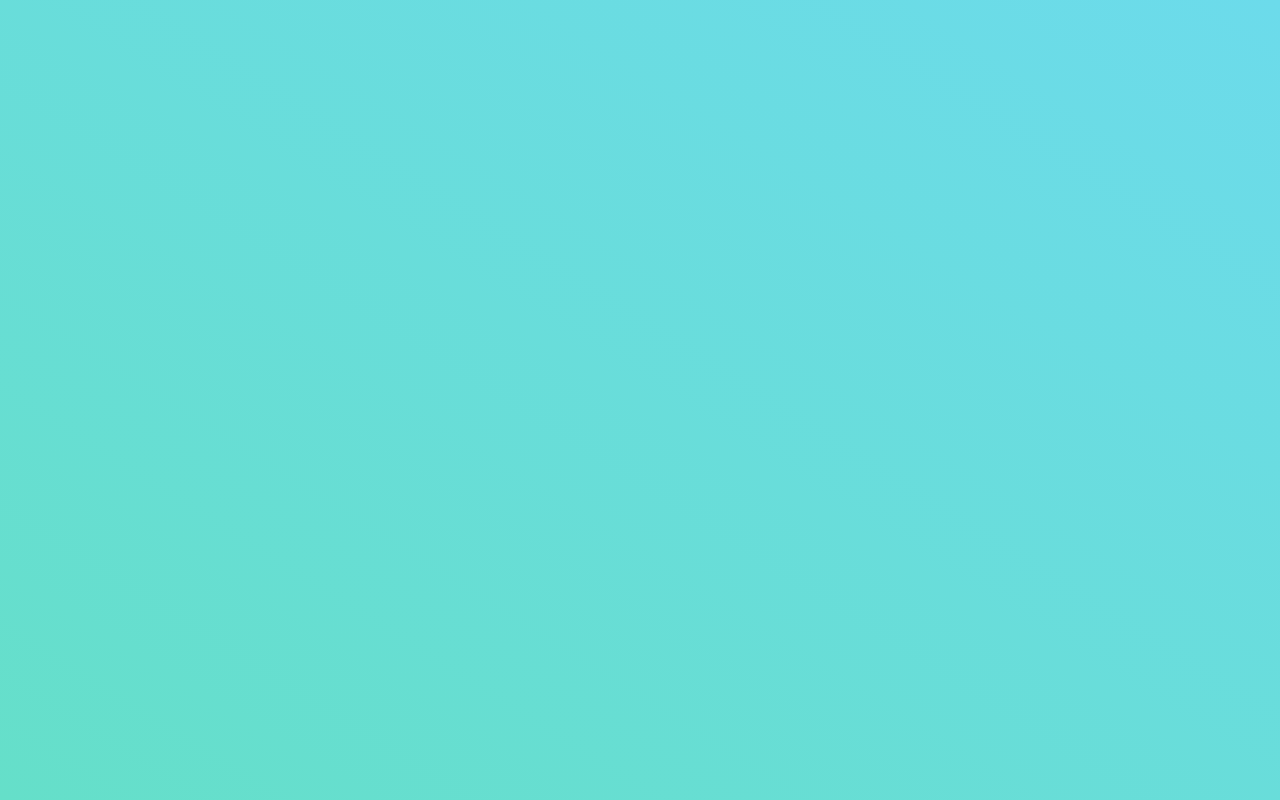
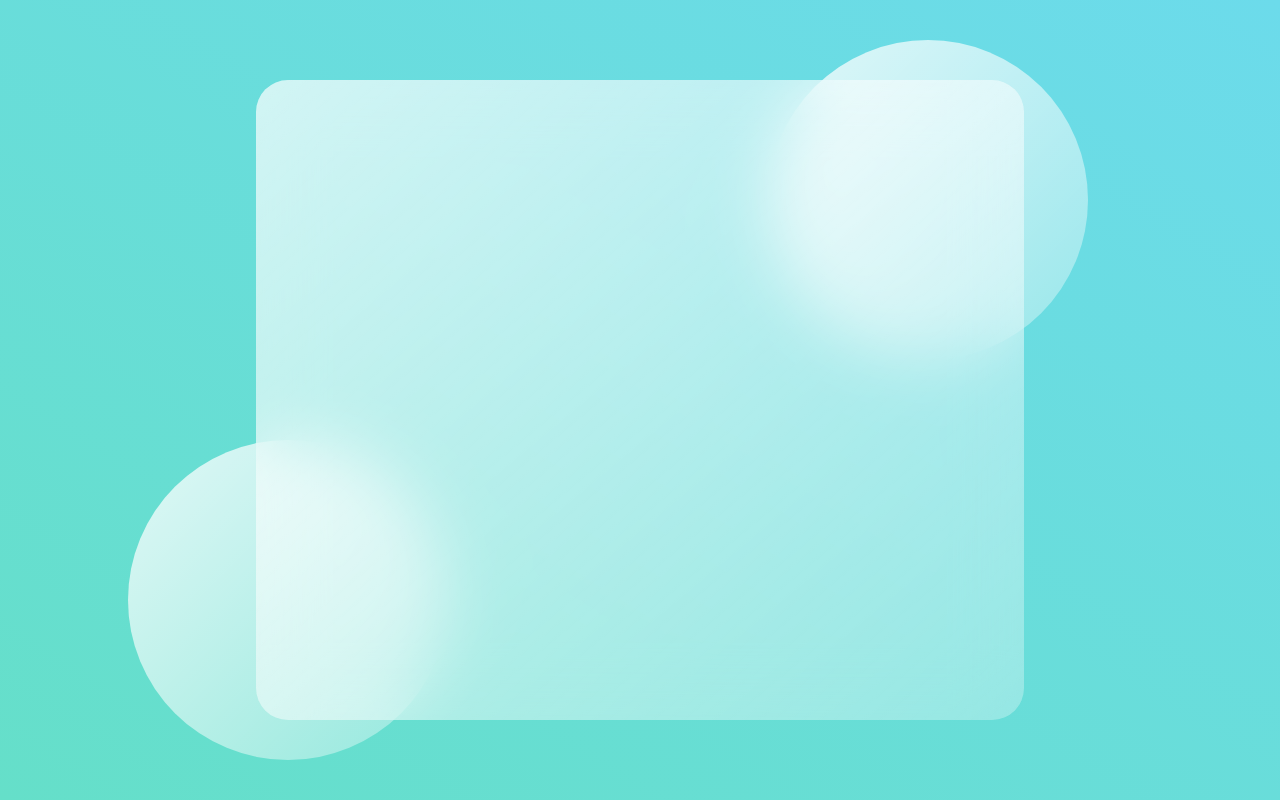
Before and after one commit to gamzeumac/GlassWebSite, a plain HTML site: page index.html in a window 1280 px wide. Drawn offline with Linux system fonts and the light colour scheme.

Commit message:
circle in css

```diff
--- a/index.html
+++ b/index.html
@@ -11,7 +11,7 @@
     <main>
         <section class="glass"></section>
     </main>
-    <div class="cirle1"></div>
-    <div class="cirle2"></div>
+    <div class="circle1"></div>
+    <div class="circle2"></div>
 </body>
 </html>
--- a/style.css
+++ b/style.css
@@ -5,6 +5,48 @@
 }
 
 main {
+    font-family: "Poppins", sans-serif;
     min-height: 100vh;
     background: linear-gradient(to right top, #65dfc9, #6cdbeb);
-}
+    display: flex;
+    align-items: center;
+    justify-content: center;
+  }
+
+  .glass {
+    background: white;
+    min-height: 80vh;
+    width: 60%;
+    background: linear-gradient(
+      to right bottom,
+      rgba(255, 255, 255, 0.7),
+      rgba(255, 255, 255, 0.3)
+    );
+    border-radius: 2rem;
+    z-index: 2;
+    backdrop-filter: blur(2rem);
+    display: flex;
+  }
+
+  .circle1,
+  .circle2 {
+    background: white;
+    background: linear-gradient(
+      to right bottom,
+      rgba(255, 255, 255, 0.8),
+      rgba(255, 255, 255, 0.3)
+    );
+    height: 20rem;
+    width: 20rem;
+    position: absolute;
+    border-radius: 50%;
+  }
+
+  .circle1 {
+    top: 5%;
+    right: 15%;
+  }
+  .circle2 {
+    bottom: 5%;
+    left: 10%;
+  }
```
